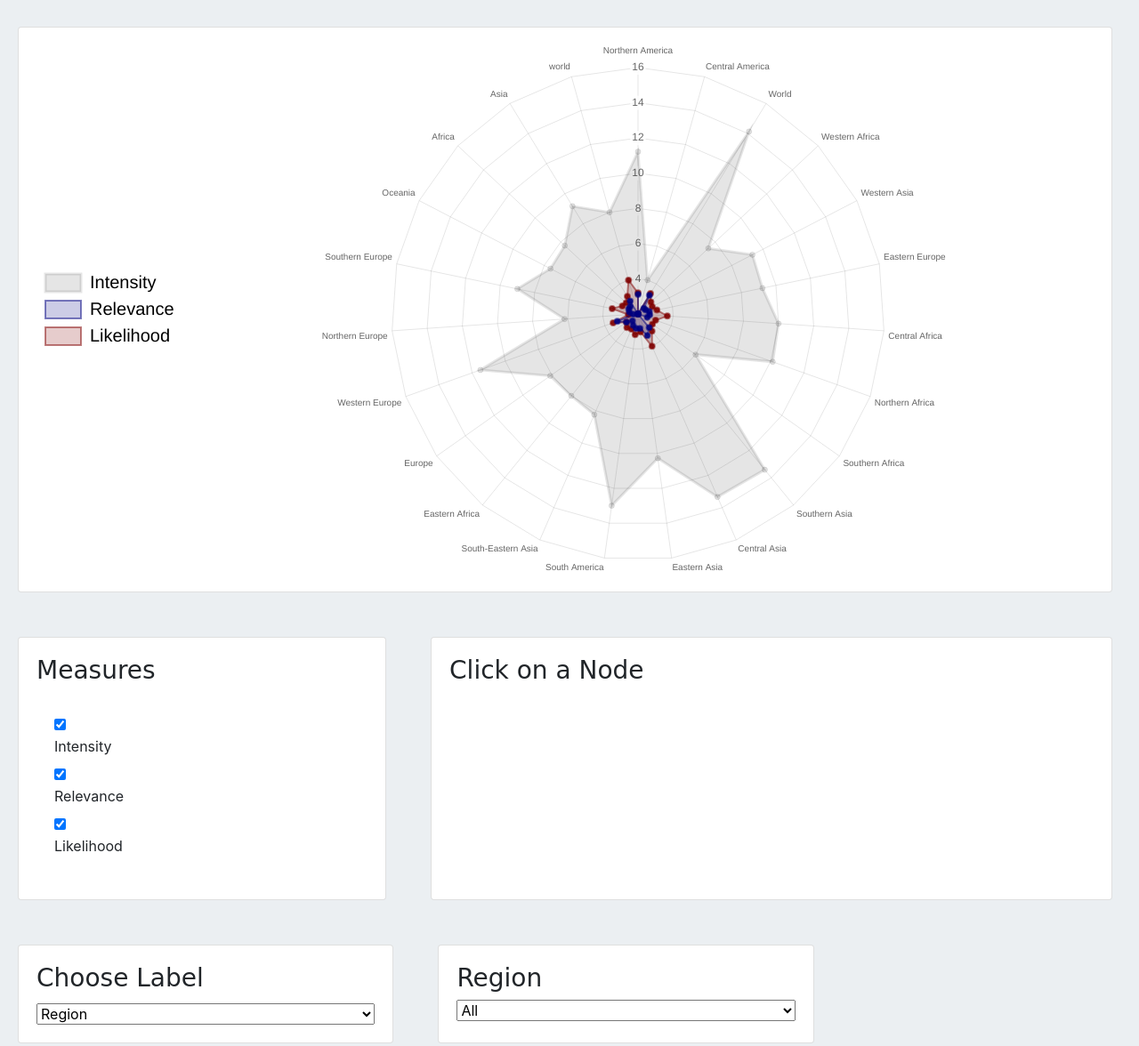
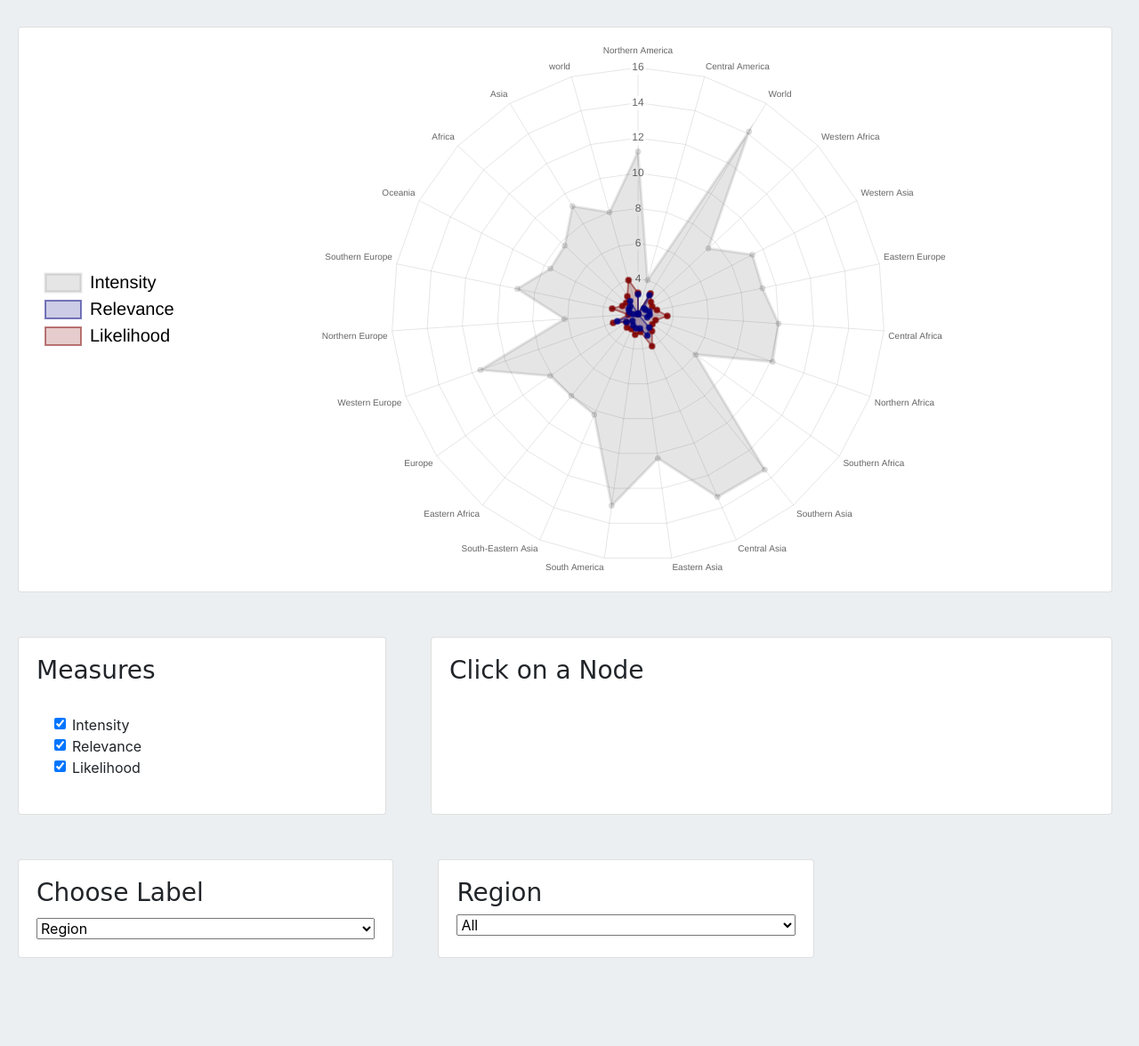
Before and after one commit to sakshambhalla/Data-Visualisation, a plain HTML site: page charts.html in a window 1280 px wide. Shown: the whole page at 89% size. After the commit the page ends 1097 px from the top, so only its background shows below. Drawn offline with nearby package versions, Linux system fonts and the light colour scheme; a web font is replaced by a local one.

Commit message:
Edited Files

```diff
--- a/charts.html
+++ b/charts.html
@@ -27,9 +27,16 @@
     <div class="card" style="width:35%;">
         <h3 class="card-title">Measures</h3>
         <div class="card-body" style="width:30%;">
-            <input type="checkbox" value="Intensity" checked="true" onclick="toggle(this)"><label>Intensity</label>
-            <input type="checkbox" value="Relevance" checked="true" onclick="toggle(this)"><label>Relevance</label>
-            <input type="checkbox" value="Likelihood" checked="true" onclick="toggle(this)"><label>Likelihood</label>
+            <div class="form-check">
+                <input class="form-check-input" type="checkbox" value="Intensity" checked="true" onclick="toggle(this)"><label class="form-check-label">Intensity</label>
+            </div>
+            <div class="form-check">
+                <input class="form-check-input" type="checkbox" value="Relevance" checked="true" onclick="toggle(this)"><label class="form-check-label">Relevance</label>
+            </div>
+            <div class="form-check">
+            <input class="form-check-input" type="checkbox" value="Likelihood" checked="true" onclick="toggle(this)"><label class="form-check-label">Likelihood</label>
+            </div>
+
         </div>
     </div>
 
```
